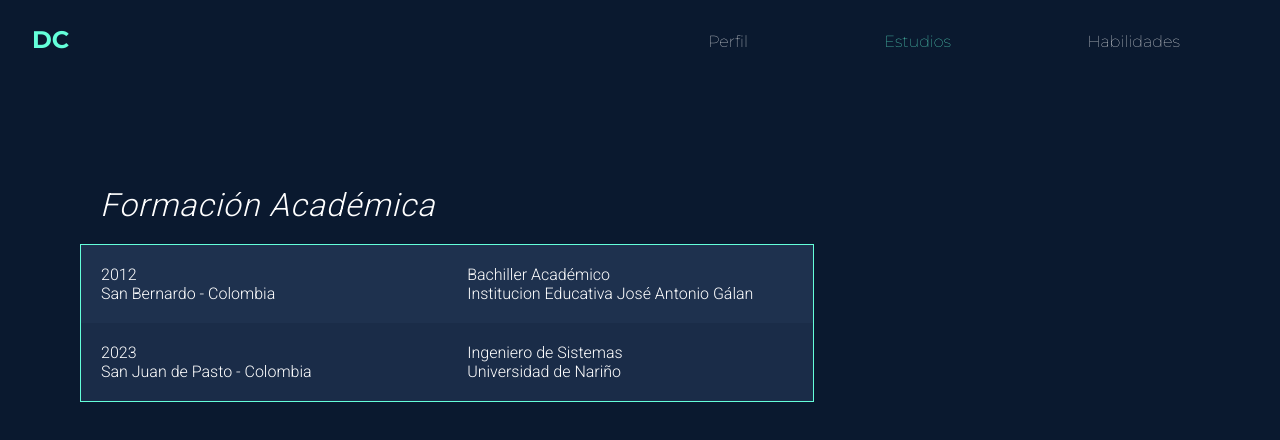
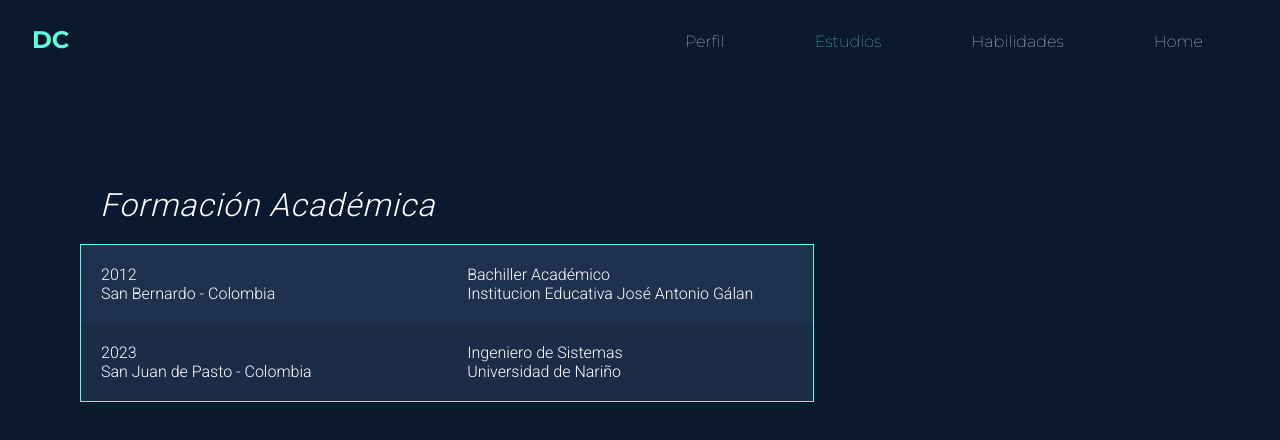
Before and after one commit to juan-ad/Curriculum, a plain HTML site: page curriculum_diego/estudios.html in a window 1280 px wide. Drawn offline with Linux system fonts and the light colour scheme.

Commit message:
correcció curriculum diego home

```diff
--- a/curriculum_diego/estudios.html
+++ b/curriculum_diego/estudios.html
@@ -21,6 +21,7 @@
                     <li><a href="perfil.html">Perfil</a></li>
                     <li><a class="active" href="estudios.html">Estudios</a></li>
                     <li><a href="habilidades.html">Habilidades</a></li>
+                    <li><a href="../index.html">Home</a></li>
                 </ul>
             </nav>
         </header>
```
Also changed, not shown: curriculum_diego/curriculum.html (+1 -1 lines), curriculum_diego/habilidades.html (+1 -0 lines), curriculum_diego/perfil.html (+1 -0 lines).
